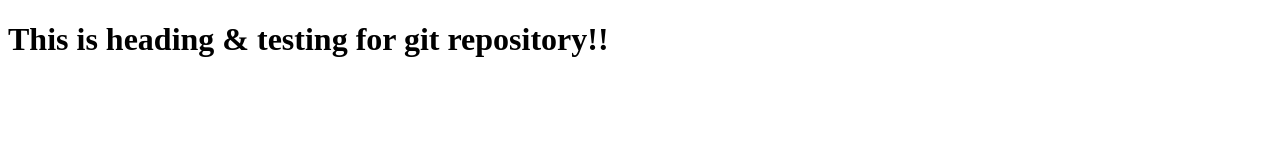
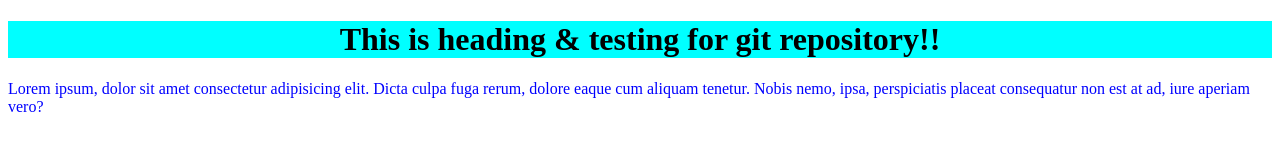
Before and after one commit to VivekanandaBediya/another-one, a plain HTML site: page index.html in a window 1280 px wide. Drawn offline with Linux system fonts and the light colour scheme.

Commit message:
added paragrah and link with css style file

```diff
--- a/index.html
+++ b/index.html
@@ -4,8 +4,10 @@
     <meta charset="UTF-8">
     <meta name="viewport" content="width=device-width, initial-scale=1.0">
     <title>Document</title>
+    <link rel="stylesheet" href="src/style.css">
 </head>
 <body>
     <h1>This is heading & testing for git repository!!</h1>
+    <p>Lorem ipsum, dolor sit amet consectetur adipisicing elit. Dicta culpa fuga rerum, dolore eaque cum aliquam tenetur. Nobis nemo, ipsa, perspiciatis placeat consequatur non est at ad, iure aperiam vero?</p>
 </body>
 </html>
--- a/src/style.css
+++ b/src/style.css
@@ -0,0 +1,10 @@
+h1{
+    font-weight: bold;
+    background-color: aqua;
+    display: flex;
+    justify-content: center;
+    align-items: center;
+}
+p{
+    color: blue;
+}
```
